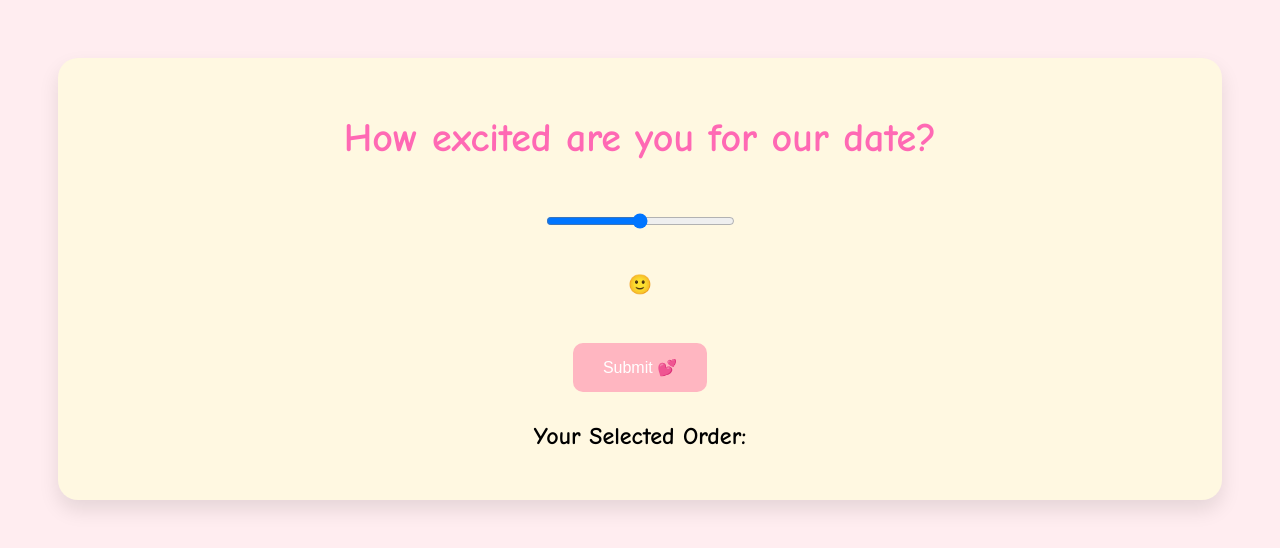
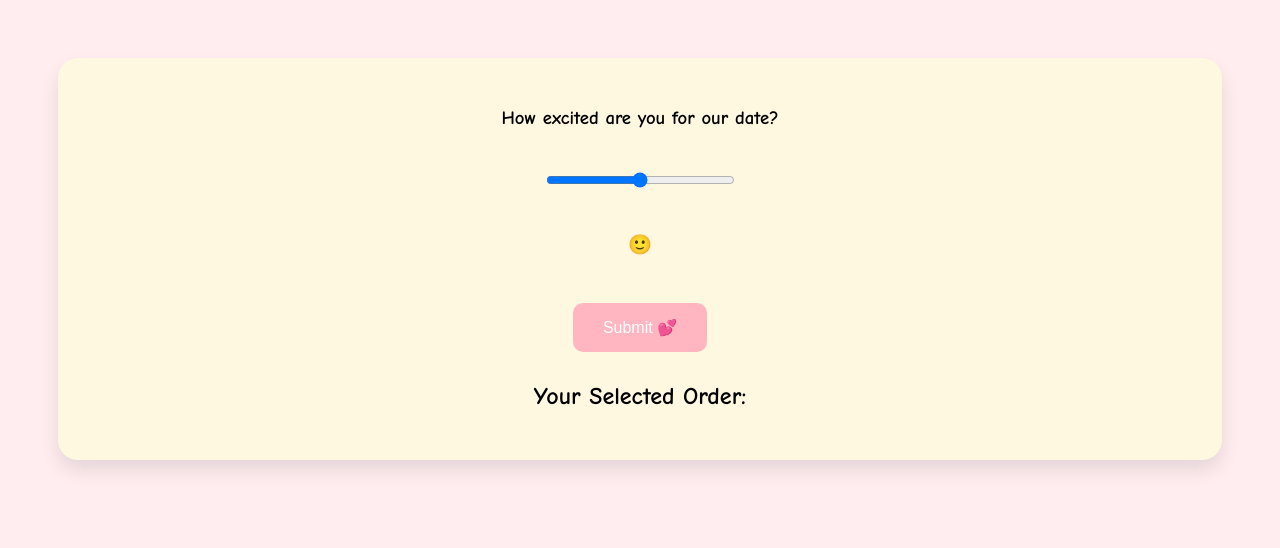
Before and after one commit to ykeahumpy/Asking-her-on-a-date, a website: page rating.html in a window 1280 px wide. Drawn offline with Linux system fonts and the light colour scheme.

Commit message:
Update rating.html

```diff
--- a/rating.html
+++ b/rating.html
@@ -9,7 +9,7 @@
   </head>
   <body>
     <div class="container">
-      <h1>How excited are you for our date? </h1>
+      <h3>How excited are you for our date? </h3>
 
       <input
         type="range"
```
